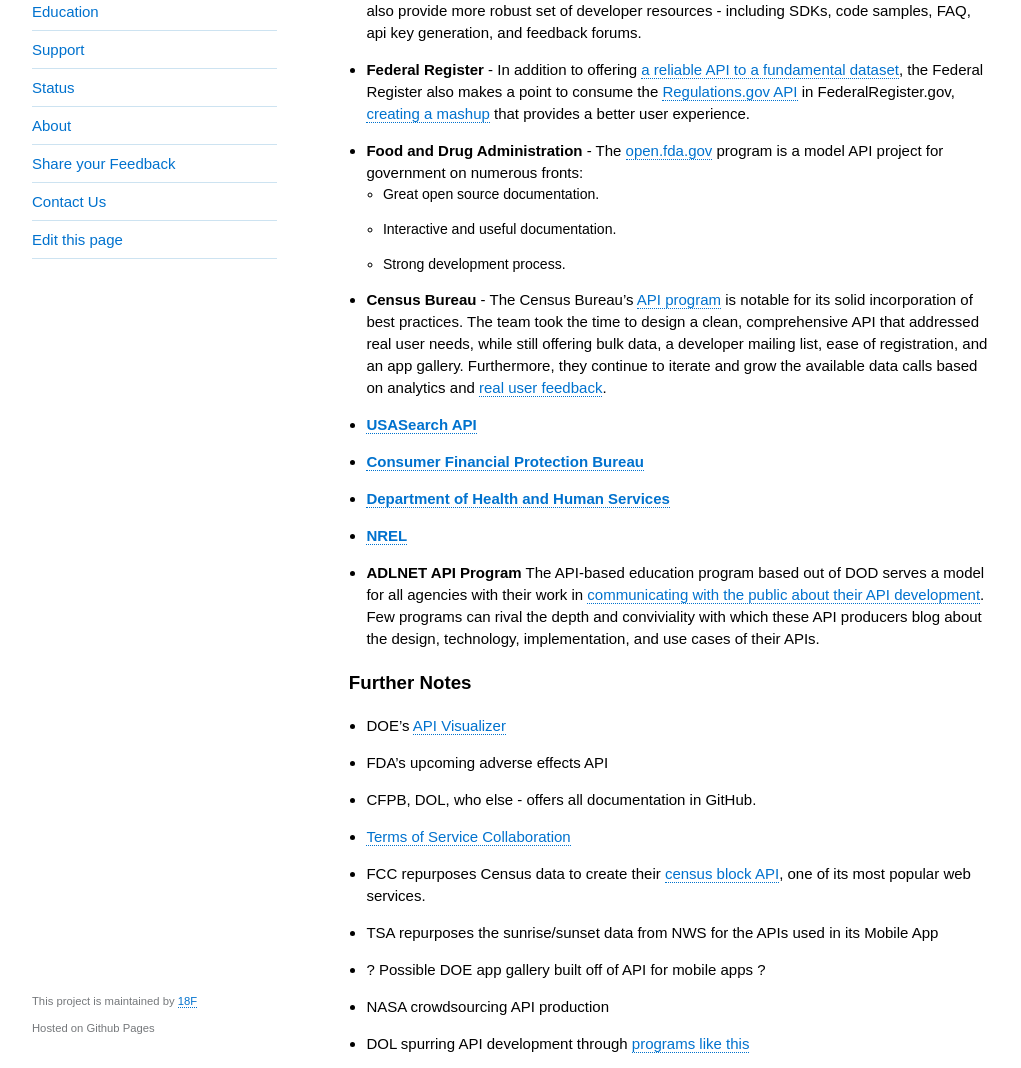
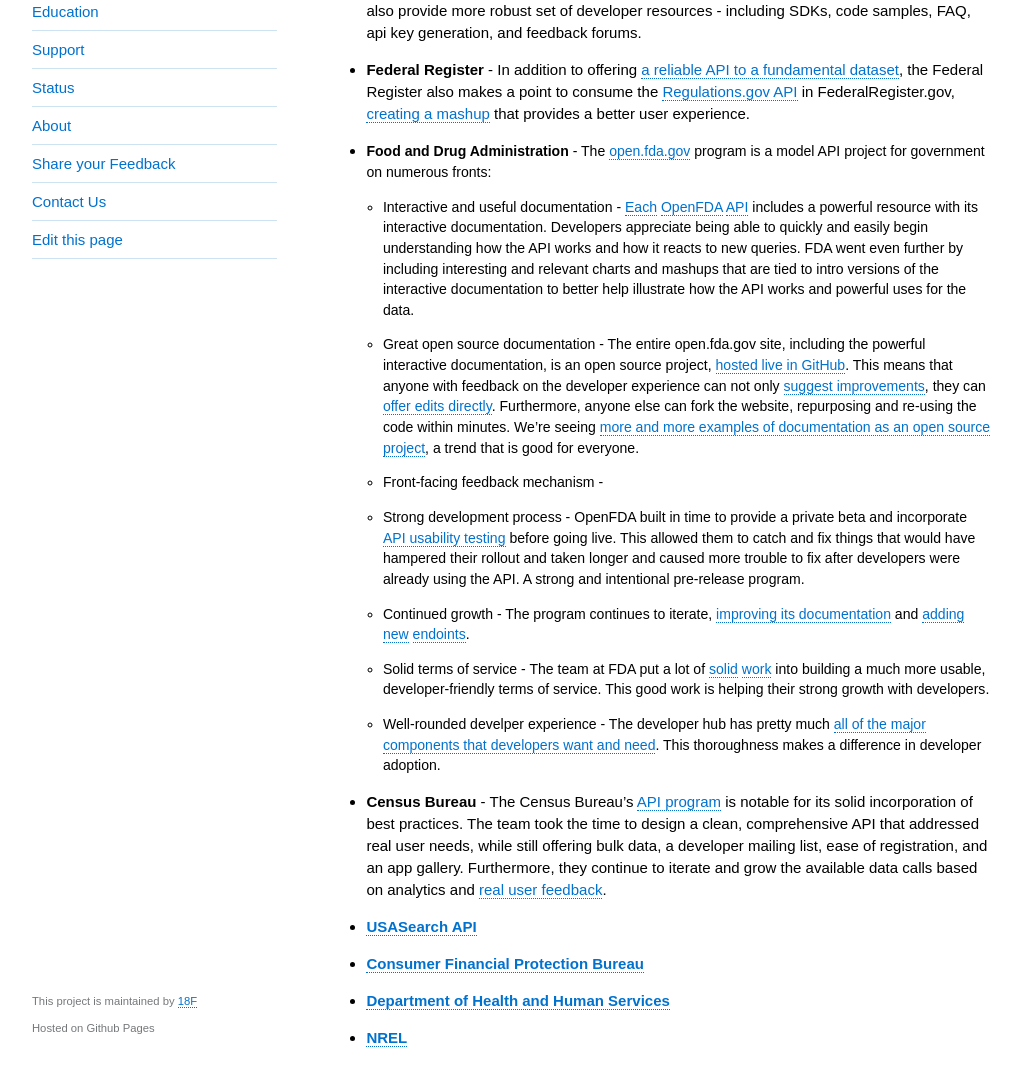
Before and after one commit to 18F/API-All-the-X, a Jekyll site: the page built from pages/api_highlights.md, in a window 1280 px wide and 1400 px high. Shown: the part 332-1400 px from the top of the window, without its empty margins (128-1149 px from the left). Built offline with Jekyll 4.4.1, drawn with Linux system fonts in a browser that asks for light colours.

Commit message:
Update api_highlights.md

```diff
--- a/pages/api_highlights.md
+++ b/pages/api_highlights.md
@@ -10,9 +10,14 @@
 * **Department of Labor** - The Department of Labor maintains [a single, integrated API program department-wide](http://developer.dol.gov).  By offering a clean, consistent endpoint to developers, Labor is able to then also provide more robust set of developer resources - including SDKs, code samples, FAQ, api key generation, and feedback forums.
 * **Federal Register** - In addition to offering [a reliable API to a fundamental dataset](https://www.federalregister.gov/blog/learn/developers), the Federal Register also makes a point to consume the [Regulations.gov API](http://www.regulations.gov/#!developers) in FederalRegister.gov, [creating a mashup](https://www.federalregister.gov/blog/2012/04/in-synch-with-regulations-gov) that provides a better user experience.
 * **Food and Drug Administration** - The [open.fda.gov](http://open.fda.gov) program is a model API project for government on numerous fronts:
-  * Great open source documentation.
-  * Interactive and useful documentation.
-  * Strong development process.
+
+  * Interactive and useful documentation - [Each](https://open.fda.gov/drug/event/) [OpenFDA](https://open.fda.gov/drug/label/) [API](https://open.fda.gov/drug/enforcement/) includes a powerful resource with its interactive documentation.  Developers appreciate being able to quickly and easily begin understanding how the API works and how it reacts to new queries.  FDA went even further by including interesting and relevant charts and mashups that are tied to intro versions of the interactive documentation to better help illustrate how the API works and powerful uses for the data.
+  * Great open source documentation - The entire open.fda.gov site, including the powerful interactive documentation, is an open source project, [hosted live in GitHub](https://github.com/FDA/open.fda.gov).  This means that anyone with feedback on the developer experience can not only [suggest improvements](https://github.com/FDA/open.fda.gov/issues), they can [offer edits directly](https://github.com/FDA/open.fda.gov/pulls?q=is%3Apr).  Furthermore, anyone else can fork the website, repurposing and re-using the code within minutes.  We're seeing [more and more examples of documentation as an open source project](http://18f.github.io/open-source-program/pages/case_study/CFPB_open_source_documentation), a trend that is good for everyone.
+  * Front-facing feedback mechanism -
+  * Strong development process - OpenFDA built in time to provide a private beta and incorporate [API usability testing](http://18f.github.io/API-Usability-Testing/) before going live.  This allowed them to catch and fix things that would have hampered their rollout and taken longer and caused more trouble to fix after developers were already using the API.  A strong and intentional pre-release program.
+  * Continued growth - The program continues to iterate, [improving its documentation](https://github.com/FDA/open.fda.gov/issues?q=is%3Aclosed) and [adding new](https://groups.google.com/d/msg/us-government-apis/K5B8DeMxmR8/Q-Pa41IF4eMJ) [endoints](https://groups.google.com/forum/?nomobile=true#!topic/us-government-apis/Dp8zDWZqtUs).
+  * Solid terms of service - The team at FDA put a lot of [solid](https://github.com/GSA/API-Resources/issues/1) [work](https://github.com/GSA/API-Resources/pull/11/files) into building a much more usable, developer-friendly terms of service.  This good work is helping their strong growth with developers.
+  * Well-rounded develper experience - The developer hub has pretty much  [all of the major components that developers want and need](http://18f.github.io/API-All-the-X/pages/developer_hub_kit).   This thoroughness makes a difference in developer adoption.
 * **Census Bureau** - The Census Bureau's [API program](http://www.census.gov/developers/) is notable for its solid incorporation of best practices.  The team took the time to design a clean, comprehensive API that addressed real user needs, while still offering bulk data, a developer mailing list, ease of registration, and an app gallery.  Furthermore, they continue to iterate and grow the available data calls based on analytics and [real user feedback](http://apiforum.ideascale.com/).
 * **[USASearch API](http://search.digitalgov.gov/developer/index.html)**
 * **[Consumer Financial Protection Bureau](cfpb.github.io/api/hmda/)**
```
